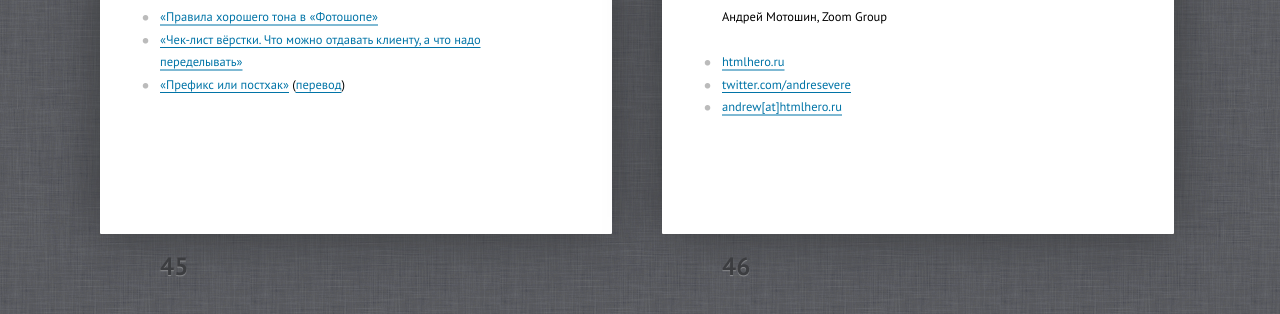
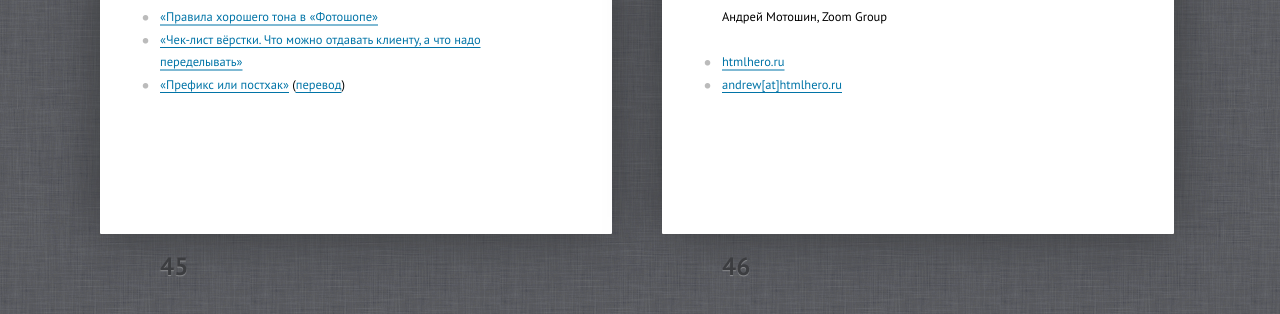
Before and after one commit to htmlhero/markup-as-the-link, a plain HTML site: page index.html in a window 1280 px wide. Shown: the part 9141-9455 px from the top of the page. Drawn offline with Linux system fonts and the light colour scheme.

Commit message:
Twitter removed.

```diff
--- a/index.html
+++ b/index.html
@@ -603,7 +603,6 @@
 				<p>Андрей Мотошин, Zoom Group</p>
 				<ul>
 					<li><a href="http://htmlhero.ru">htmlhero.ru</a></li>
-					<li><a href="http://twitter.com/andresevere">twitter.com/andresevere</a></li>
 					<li><a href="mailto:andrew[at]htmlhero.ru">andrew[at]htmlhero.ru</a></li>
 				</ul>
 			</section>
```
